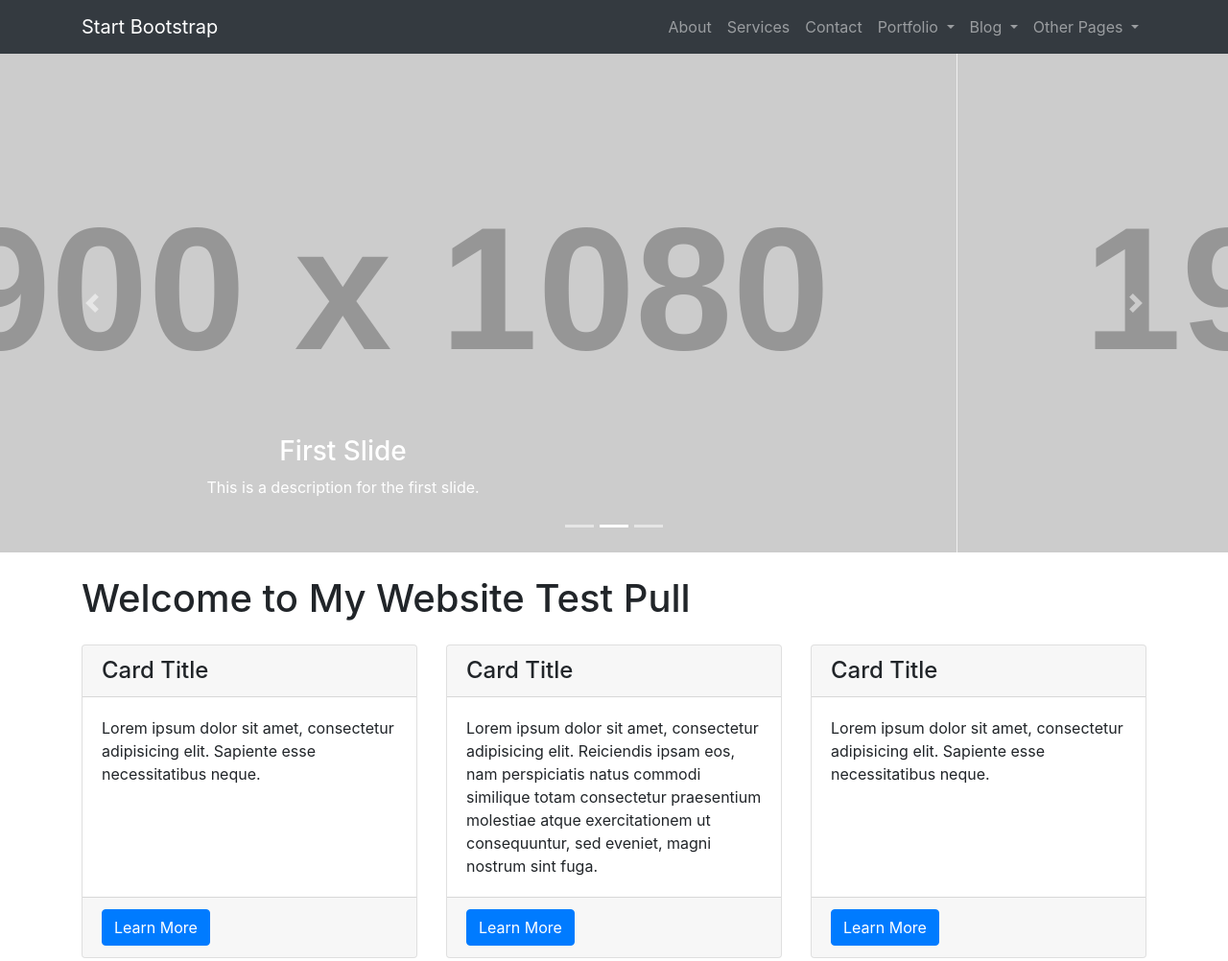
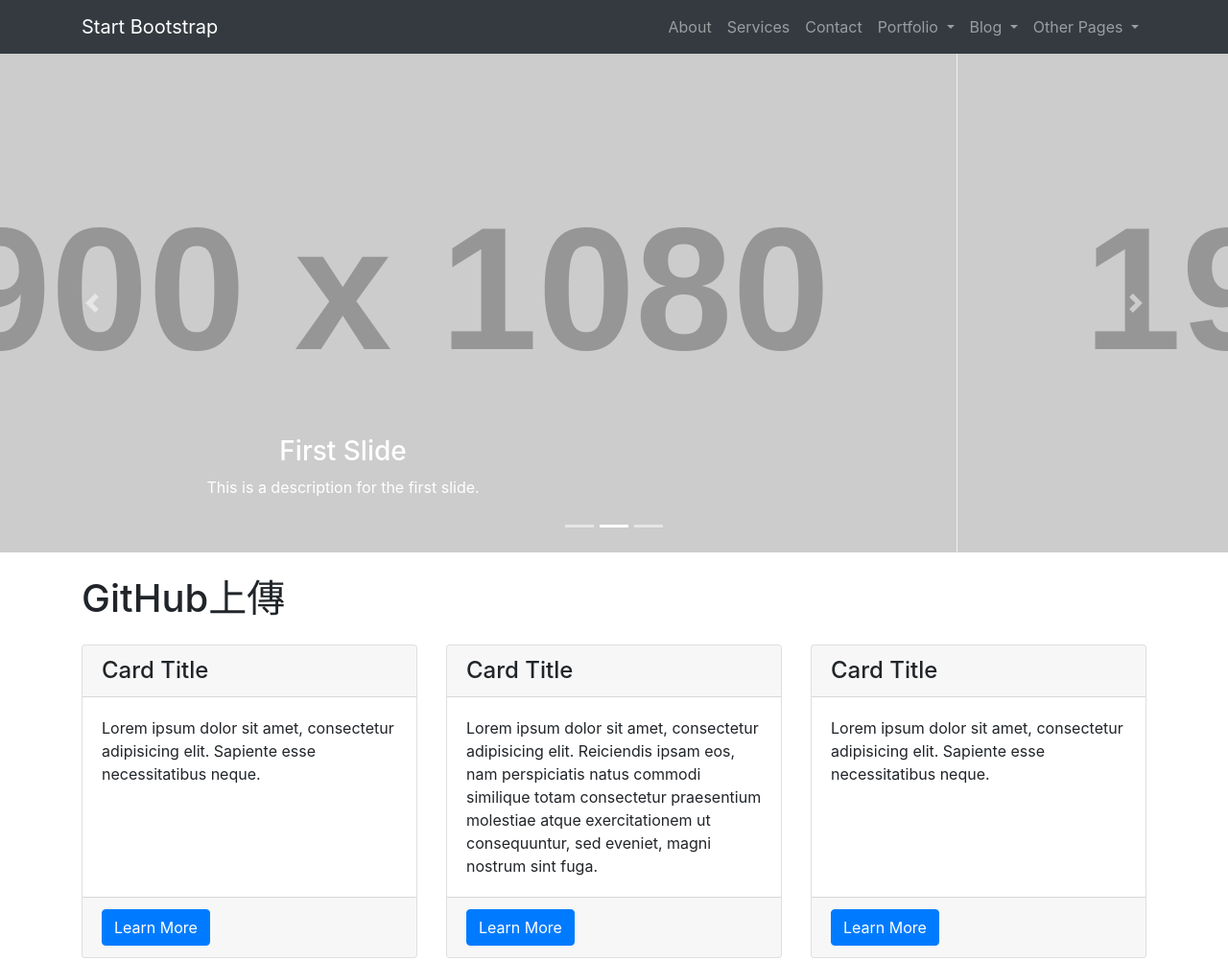
Before and after one commit to WuBryant24/git-demo, a website: page index.html in a window 1280 px wide. Shown: the top 1002 px of the page at 96% size. Drawn offline with Linux system fonts and the light colour scheme; placeholder pictures from the web are drawn by us.

Commit message:
update github index.html

```diff
--- a/index.html
+++ b/index.html
@@ -121,7 +121,7 @@
     <!-- Page Content -->
     <div class="container">
 
-      <h1 class="my-4">Welcome to My Website Test Pull</h1>
+      <h1 class="my-4">GitHub上傳</h1>
 
       <!-- Marketing Icons Section -->
       <div class="row">
```
